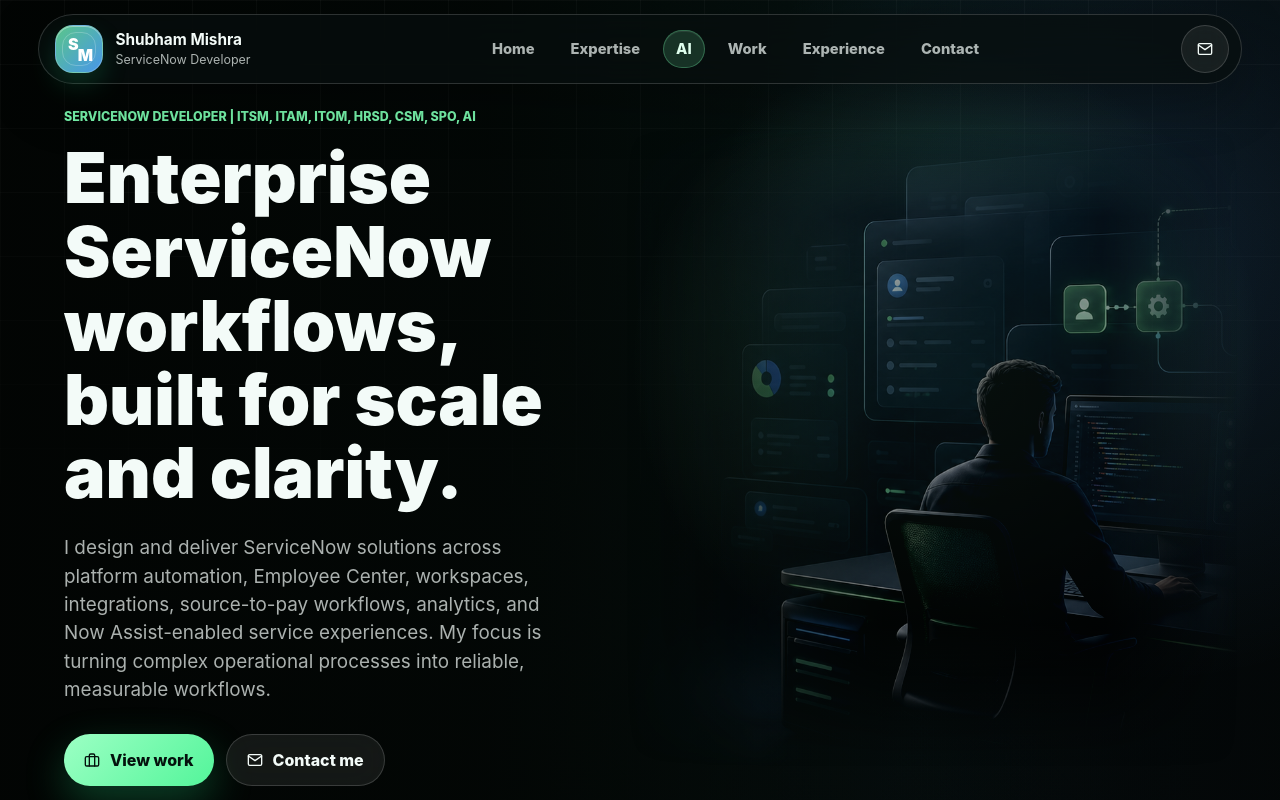
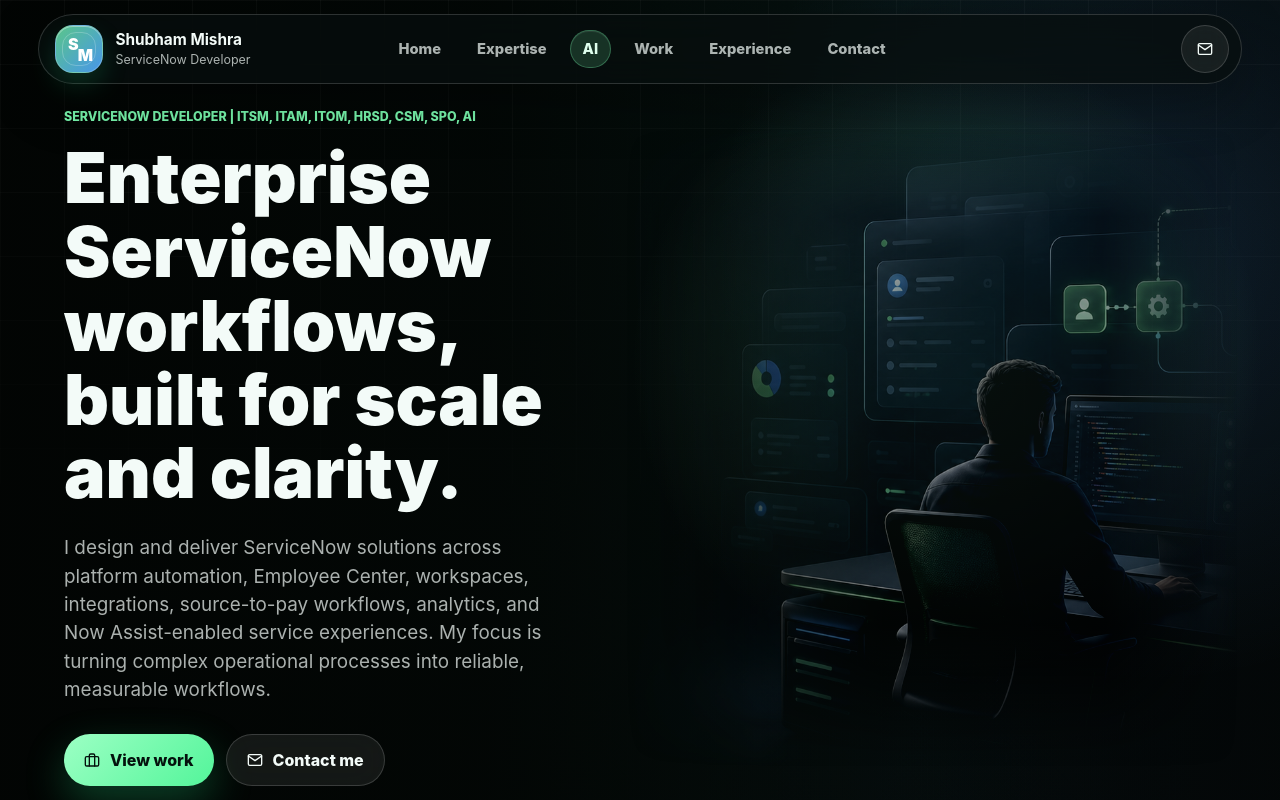
Before and after one commit to shubham112013/Portfolio, a React (Vite) app: page / in a window 1280 px wide. Shown: the top 800 px of the page. Built offline with nearby package versions, Linux system fonts and the light colour scheme.

Commit message:
Center header navigation

```diff
--- a/src/index.css
+++ b/src/index.css
@@ -57,9 +57,9 @@
   top: 14px;
   right: clamp(14px, 3vw, 42px);
   left: clamp(14px, 3vw, 42px);
-  display: flex;
+  display: grid;
+  grid-template-columns: minmax(0, 1fr) auto minmax(0, 1fr);
   align-items: center;
-  justify-content: space-between;
   gap: 20px;
   min-height: 70px;
   padding: 10px 12px 10px 16px;
@@ -73,6 +73,7 @@
 .brand {
   display: inline-flex;
   align-items: center;
+  justify-self: start;
   gap: 12px;
   min-width: 235px;
 }
@@ -133,6 +134,7 @@
 
 .nav-links {
   display: flex;
+  justify-self: center;
   gap: clamp(4px, 0.9vw, 10px);
   color: var(--muted);
   font-size: 0.92rem;
@@ -176,6 +178,10 @@
   background: rgba(255, 255, 255, 0.07);
   backdrop-filter: blur(16px);
   transition: transform 180ms ease, border-color 180ms ease, background 180ms ease;
+}
+
+.site-header .icon-button {
+  justify-self: end;
 }
 
 .icon-button:hover,
```
